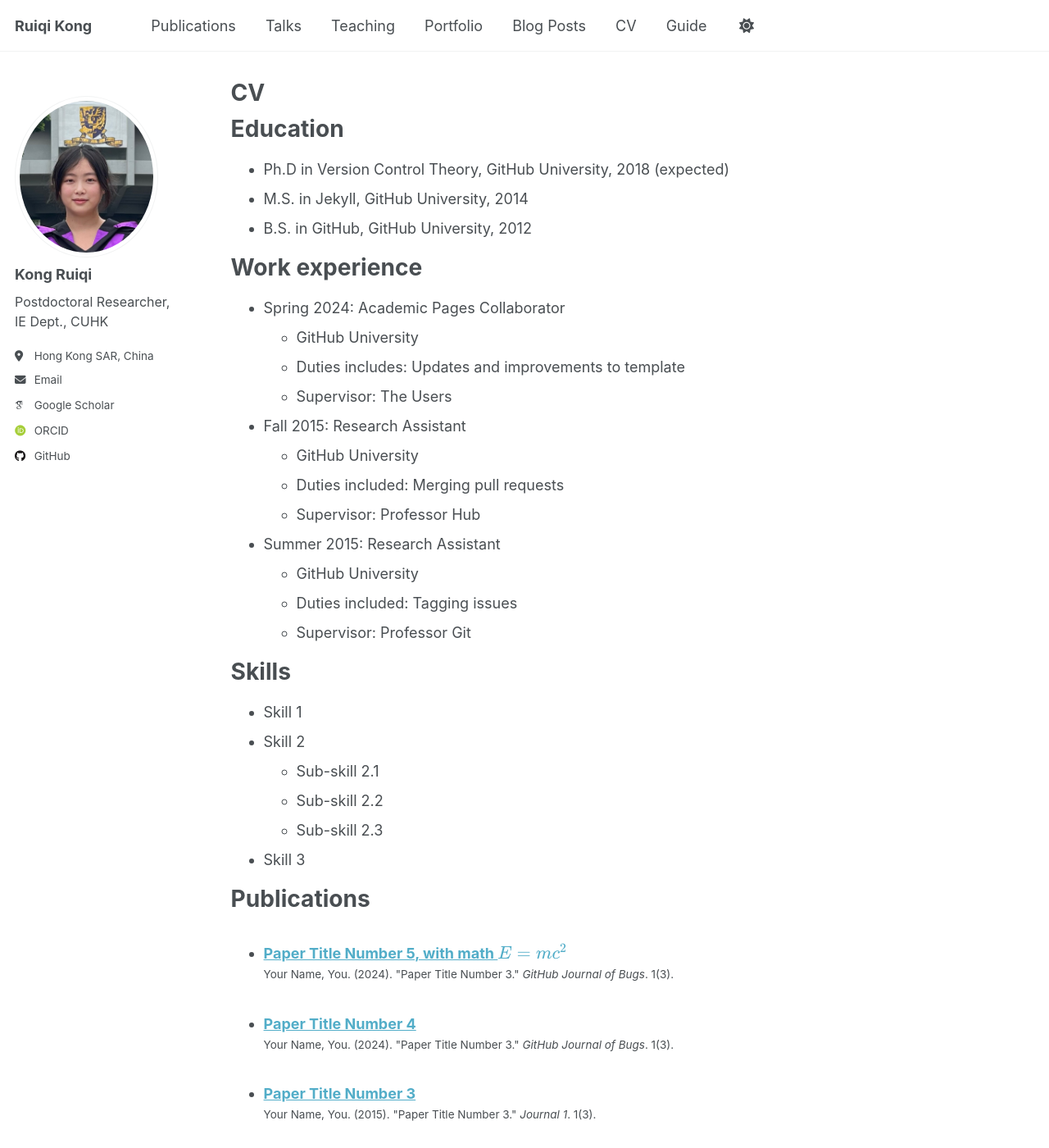
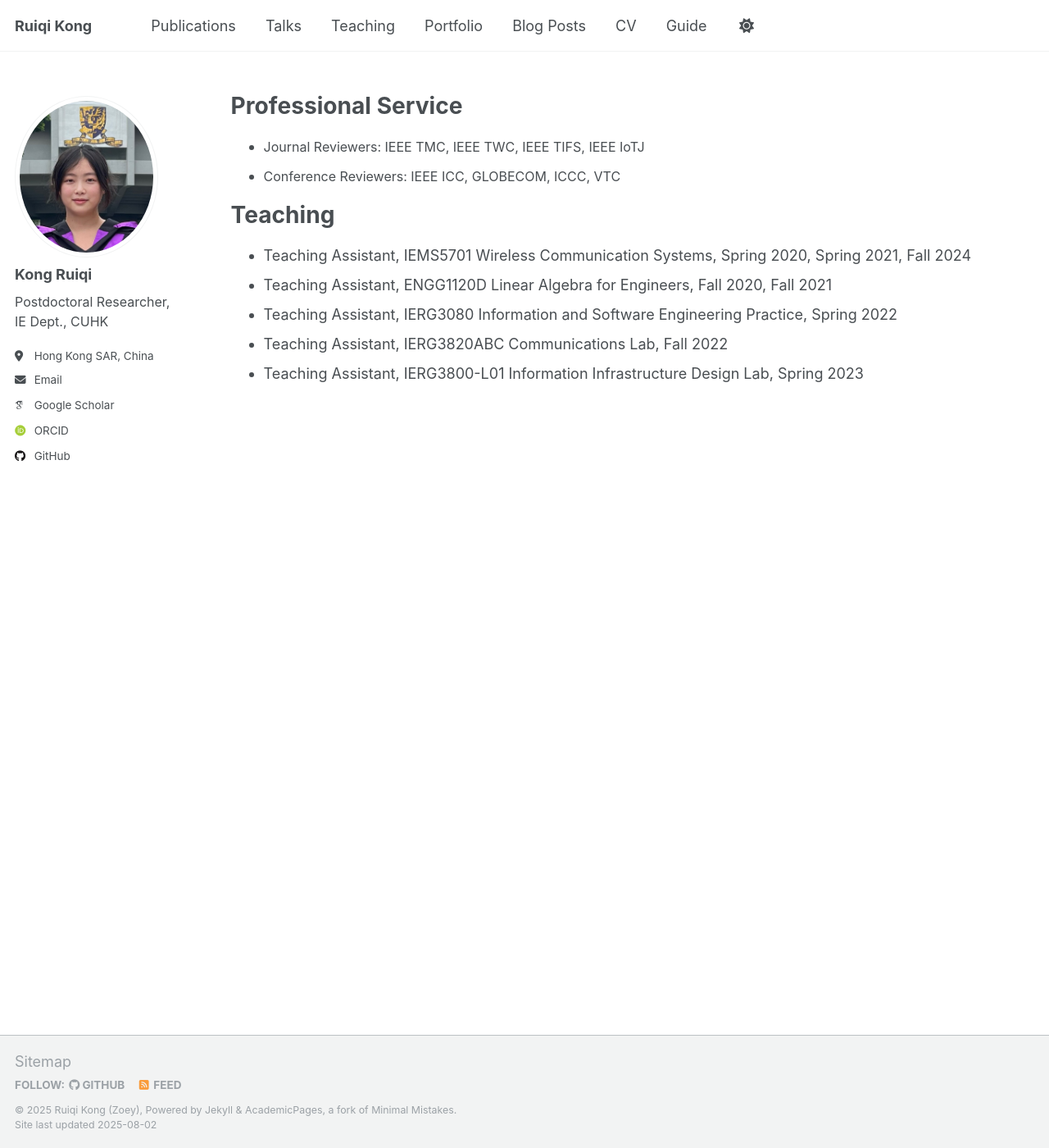
Before and after one commit to Oriseven/Oriseven.github.io, a Jekyll site: the page built from _pages/cv.md, in a window 1280 px wide and 1400 px high. Shown: the whole window at 82% size. Built offline with Jekyll 4.4.1, drawn with Linux system fonts in a browser that asks for light colours; some web fonts are replaced; a script that is not in the unit is left out; some of the changed text lies outside the part shown.

Commit message:
Update cv.md

```diff
--- a/_pages/cv.md
+++ b/_pages/cv.md
@@ -1,64 +1,22 @@
 ---
 layout: archive
-title: "CV"
-permalink: /cv/
+title: ""
+permalink: /activity/
 author_profile: true
 redirect_from:
   - /resume
 ---
 
-{% include base_path %}
 
-Education
+Professional Service
 ======
-* Ph.D in Version Control Theory, GitHub University, 2018 (expected)
-* M.S. in Jekyll, GitHub University, 2014
-* B.S. in GitHub, GitHub University, 2012
-
-Work experience
-======
-* Spring 2024: Academic Pages Collaborator
-  * GitHub University
-  * Duties includes: Updates and improvements to template
-  * Supervisor: The Users
-
-* Fall 2015: Research Assistant
-  * GitHub University
-  * Duties included: Merging pull requests
-  * Supervisor: Professor Hub
-
-* Summer 2015: Research Assistant
-  * GitHub University
-  * Duties included: Tagging issues
-  * Supervisor: Professor Git
-
-Skills
-======
-* Skill 1
-* Skill 2
-  * Sub-skill 2.1
-  * Sub-skill 2.2
-  * Sub-skill 2.3
-* Skill 3
-
-Publications
-======
-  <ul>{% for post in site.publications reversed %}
-    {% include archive-single-cv.html %}
-  {% endfor %}</ul>
-
-Talks
-======
-  <ul>{% for post in site.talks reversed %}
-    {% include archive-single-talk-cv.html  %}
-  {% endfor %}</ul>
+* <font size=3>Journal Reviewers: IEEE TMC, IEEE TWC, IEEE TIFS, IEEE IoTJ </font>
+* <font size=3>Conference Reviewers: IEEE ICC, GLOBECOM, ICCC, VTC </font>
 
 Teaching
 ======
-  <ul>{% for post in site.teaching reversed %}
-    {% include archive-single-cv.html %}
-  {% endfor %}</ul>
-
-Service and leadership
-======
-* Currently signed in to 43 different slack teams
+* Teaching Assistant, IEMS5701 Wireless Communication Systems, Spring 2020, Spring 2021, Fall 2024
+* Teaching Assistant, ENGG1120D Linear Algebra for Engineers, Fall 2020, Fall 2021
+* Teaching Assistant, IERG3080 Information and Software Engineering Practice, Spring 2022
+* Teaching Assistant, IERG3820ABC Communications Lab, Fall 2022
+* Teaching Assistant, IERG3800-L01 Information Infrastructure Design Lab, Spring 2023
```
